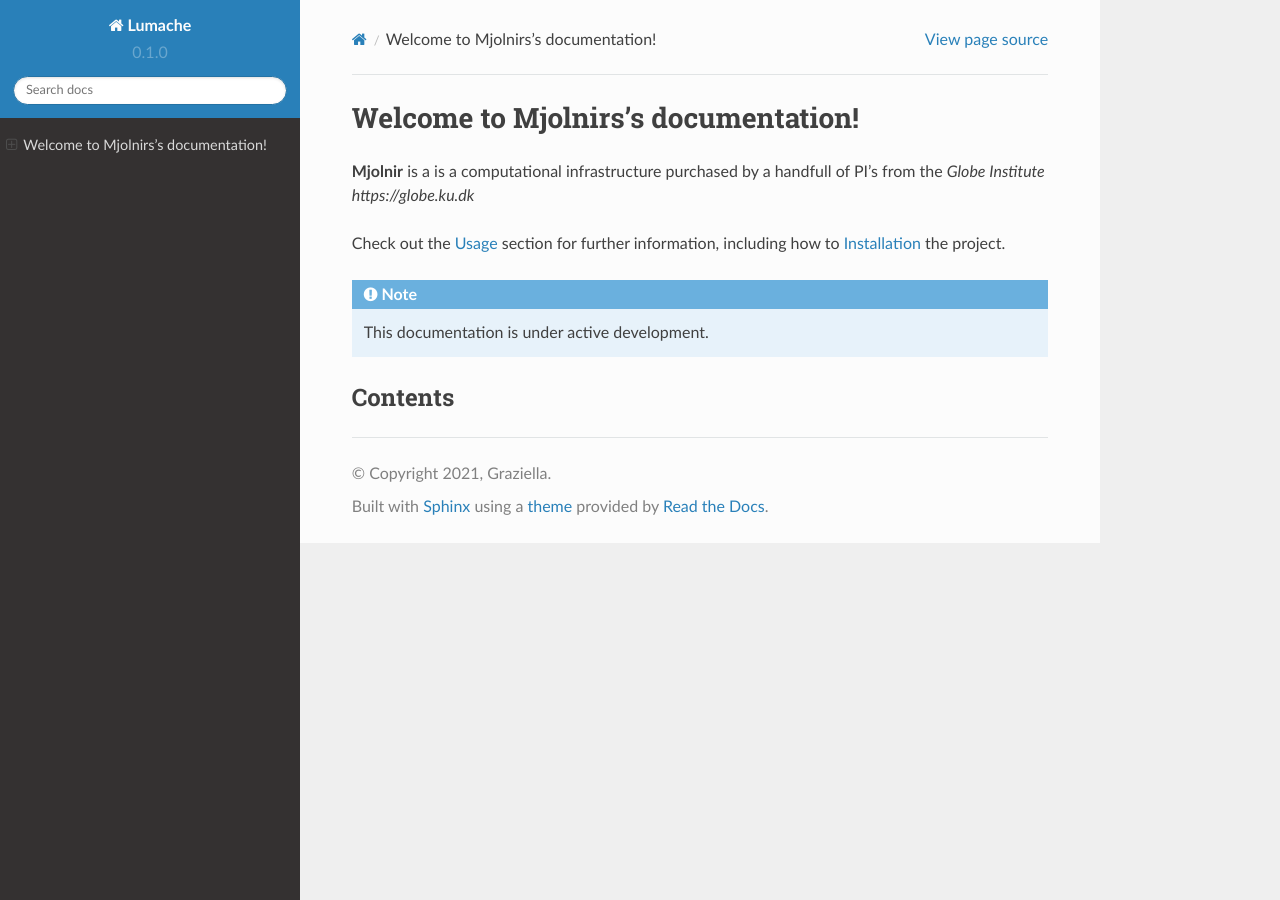
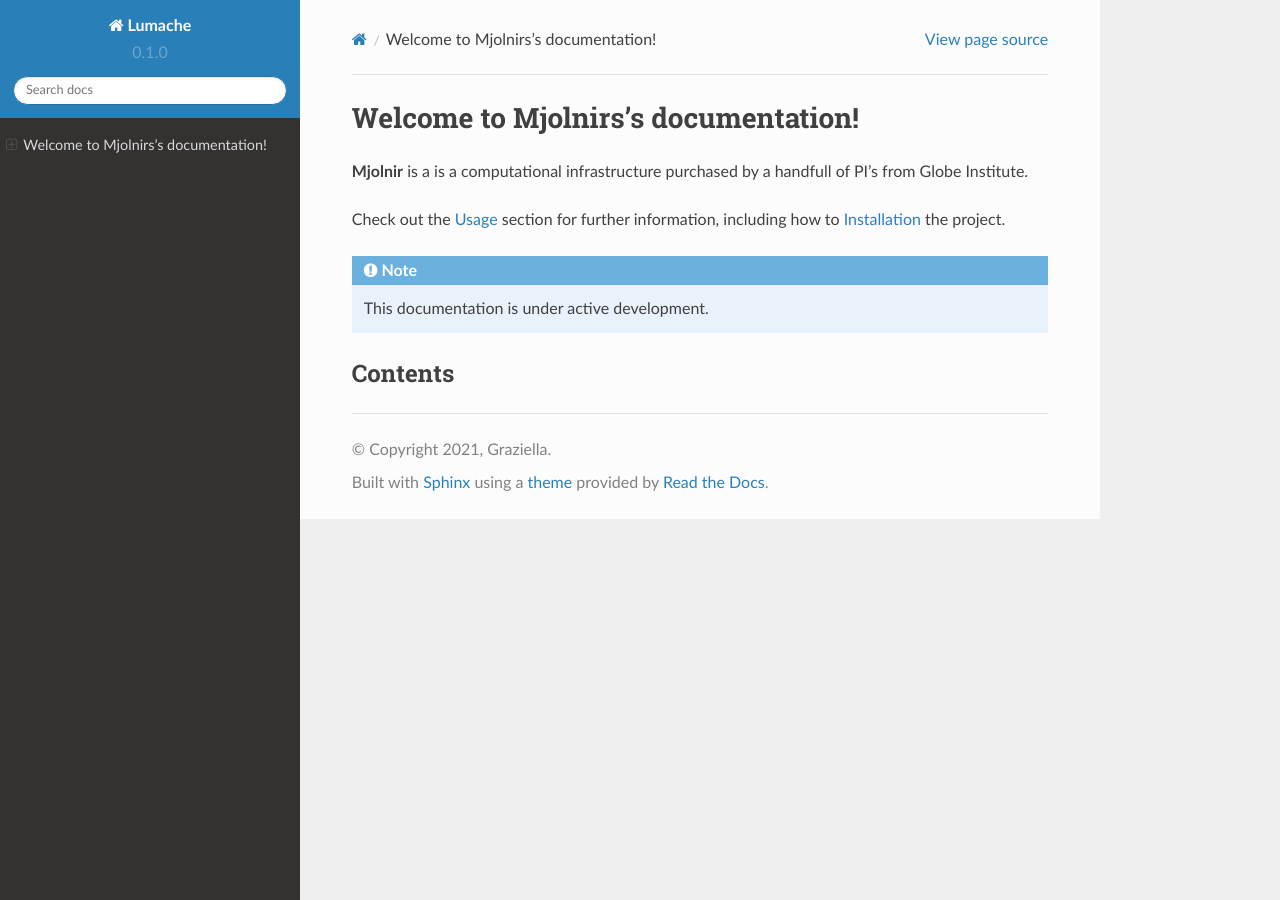
Before and after one commit to bentpetersendk/mjolnir_ucph, a Sphinx documentation site: the page built from docs/source/index.rst, in a window 1280 px wide. Built offline with Sphinx 7.4.7 and the Read the Docs theme 2.0.0, drawn with Linux system fonts in a browser that asks for light colours; pages that are not in the unit, such as notebooks, are missing from menus.

Commit message:
Revert "Update index.rst"
This reverts commit cc398c2bff3bdf779966f020441a9738dac7805c.

```diff
--- a/docs/source/index.rst
+++ b/docs/source/index.rst
@@ -1,6 +1,6 @@
 Welcome to Mjolnirs's documentation!
 ===================================
-**Mjolnir** is a is a computational infrastructure purchased by a handfull of PI’s from the `Globe Institute https://globe.ku.dk`
+**Mjolnir** is a is a computational infrastructure purchased by a handfull of PI’s from Globe Institute.
 
 
 
```
